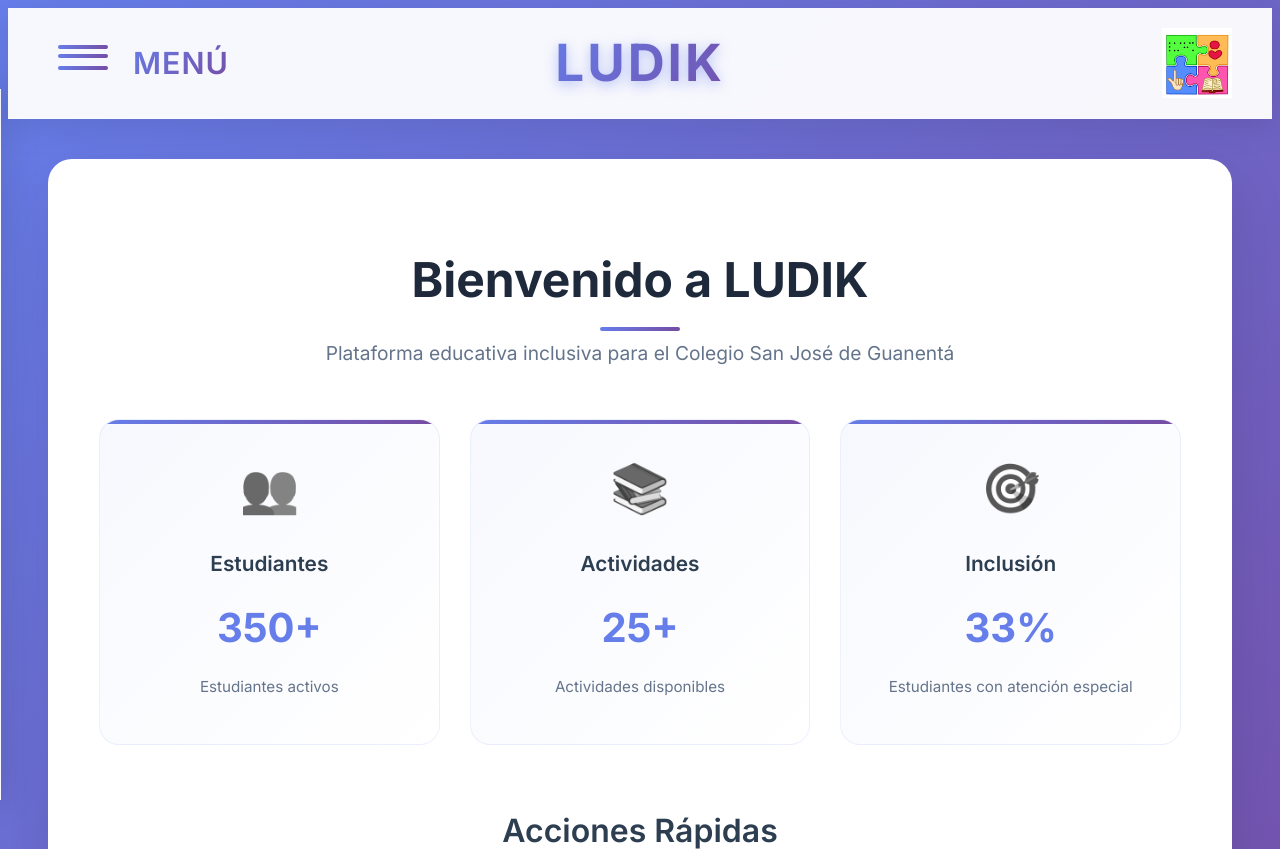
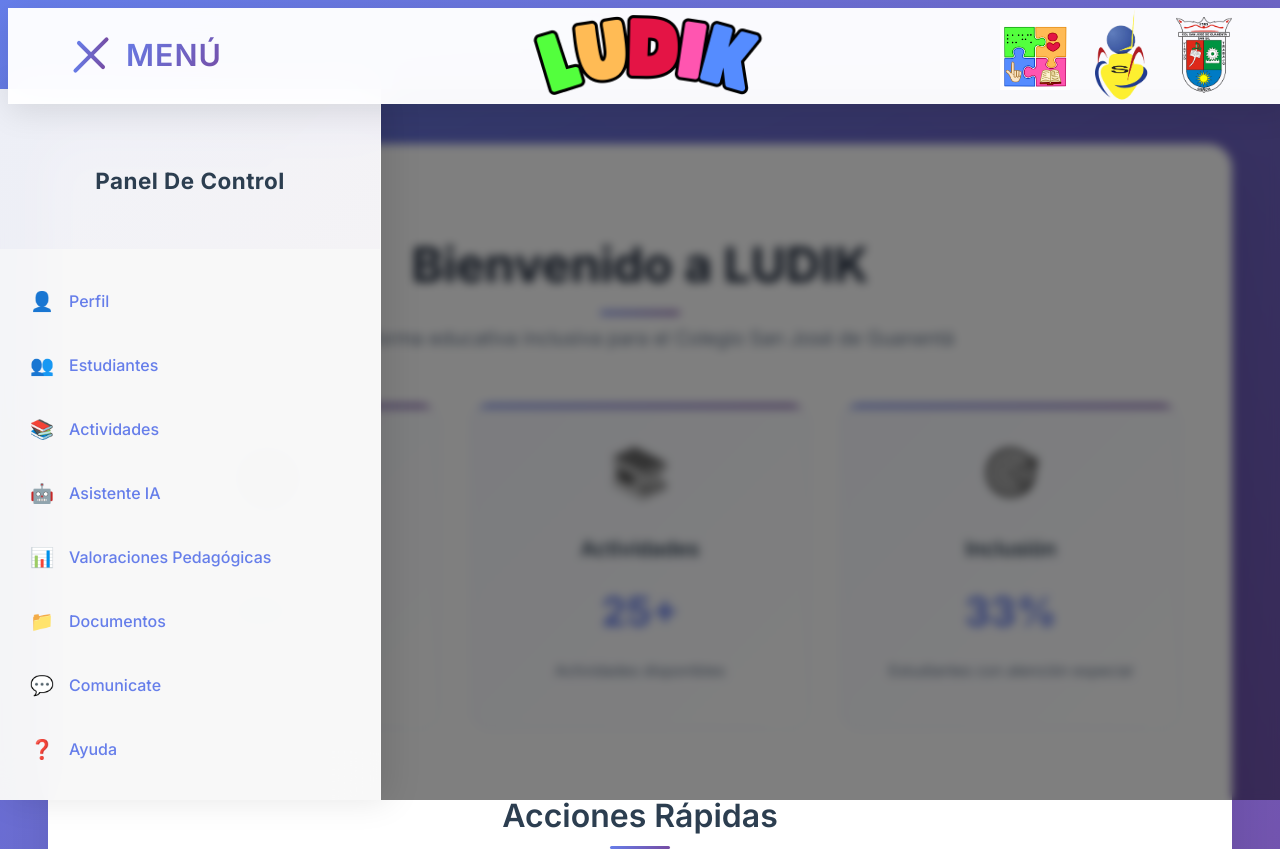
Before and after one commit to SebasF10/LUDIK, a PHP site: page /Interfaz.html in a window 1280 px wide. Shown: the top 849 px of the page. Run offline with PHP 8.4, Linux system fonts and the light colour scheme.

Commit message:
Refactor code structure and remove redundant sections for improved readability and maintainability

```diff
--- a/Css/Interfaz.css
+++ b/Css/Interfaz.css
@@ -676,21 +676,29 @@ body {
     display: flex;
     align-items: center;
     justify-content: space-between;
-    padding: 20px 40px;
-    background: rgba(255, 255, 255, 0.95);
+    padding: 0 48px;
+    /* Más espacio horizontal */
+    min-height: 89px;
+    background: rgba(255, 255, 255, 0.97);
     backdrop-filter: blur(20px);
     border-bottom: 1px solid rgba(255, 255, 255, 0.2);
     box-shadow: 0 8px 32px rgba(0, 0, 0, 0.1);
     position: sticky;
     top: 0;
+    left: 0;
+    width: 100vw;
     z-index: 1001;
+    margin: 0;
+    border-right: none;
+    box-sizing: border-box;
+    /* Asegura que el padding no desborde */
 }
 
-.left-section {
+.left-section,
+.right-section {
+    flex: 0 0 auto;
     display: flex;
     align-items: center;
-    gap: 15px;
-    flex: 1;
 }
 
 .center-section {
@@ -707,6 +715,9 @@ body {
     align-items: center;
     flex: 1;
     justify-content: flex-end;
+    gap: 25px;
+    padding-right: 8px;
+    /* <-- Añade esta línea para separar los logos */
 }
 
 .menu-text {
@@ -735,13 +746,6 @@ body {
     border: none !important;
 }
 
-.header-logo:hover {
-    transform: scale(1.05) rotate(5deg);
-    box-shadow: 0 8px 25px rgba(0, 0, 0, 0.15);
-    outline: none !important;
-    border: none !important;
-}
-
 .title {
     font-size: 3.2rem;
     font-weight: 700;
@@ -754,4 +758,53 @@ body {
     filter: drop-shadow(0 2px 4px rgba(102, 126, 234, 0.2));
 }
 
-/*
+.imagen-ludik-header {
+    height: 80px;
+    /* ajusta tamaño según tu preferencia */
+    width: auto;
+    display: inline-block;
+}
+
+.centro {
+    position: absolute;
+    left: 50%;
+    transform: translateX(-50%);
+    flex: 1;
+    display: flex;
+    justify-content: center;
+    align-items: center;
+    /* Cambia flex-end por center */
+    margin: 0;
+    /* Asegúrate de que no tenga margen */
+    padding: 0;
+}
+
+.titulo-ludik {
+    margin: 0;
+    padding: 0;
+    display: flex;
+    align-items: center;
+    justify-content: center;
+}
+
+.imagen-ludik-header {
+    height: 80px;
+    width: auto;
+    display: inline-block;
+    margin: 0 12px;
+    vertical-align: middle;
+    z-index: 2;
+    position: relative;
+}
+
+.header-logo,
+.logo-institucion {
+    width: 56px;
+    height: auto;
+    object-fit: contain;
+    border-radius: 0;
+    box-shadow: none;
+    background: none;
+    padding: 0;
+    margin: 0;
+}
--- a/Interfaz.html
+++ b/Interfaz.html
@@ -22,12 +22,16 @@
             <span class="menu-text">MENÚ</span>
         </div>
 
-        <div class="center-section">
-            <div class="title">LUDIK</div>
+        <div class="centro">
+            <h1 class="titulo-ludik">
+                <img src="img\LUDIK_texto.png" alt="LUDIK" class="imagen-ludik-header">
+            </h1>
         </div>
 
         <div class="right-section">
             <img src="img/Ludik2.png" alt="Logo Ludik" class="header-logo">
+            <img src="img/sistemas.png" alt="Sistemas" class="logo-institucion">
+            <img src="img/logoguanenta.png" alt="Colegio" class="logo-institucion">
         </div>
     </div>
 
@@ -154,6 +158,15 @@
     <script>
         // VERIFICAR ROL INMEDIATAMENTE - SIMPLIFICADO
         document.addEventListener('DOMContentLoaded', function () {
+            // Abre el menú lateral automáticamente
+            const burgerInput = document.getElementById('burger');
+            const sideMenu = document.getElementById('sideMenu');
+            const overlay = document.getElementById('overlay');
+            if (burgerInput && sideMenu && overlay) {
+                burgerInput.checked = true;
+                sideMenu.classList.add('active');
+                overlay.classList.add('active');
+            }
             const rol = localStorage.getItem('rol');
             console.log('Rol en localStorage:', rol);
 
```
Also changed, not shown: Ayuda.html (+6 -2 lines), Comunicacion.html (+6 -2 lines), Css/Ayuda.css (+50 -7 lines), Css/Comunicacion.css (+51 -6 lines), Css/Documentos.css (+50 -7 lines), Css/Ejercicos.css (+50 -6 lines), Css/Estudiantes.css (+51 -34 lines), Css/Index.css (+18 -6 lines), Css/Perfil.css (+52 -8 lines), Documentos.html (+7 -2 lines), Ejercicios.html (+6 -2 lines), Estudiantes.html (+7 -2 lines), Index.html (+9 -3 lines), perfil.html (+6 -2 lines), 2 more files.
